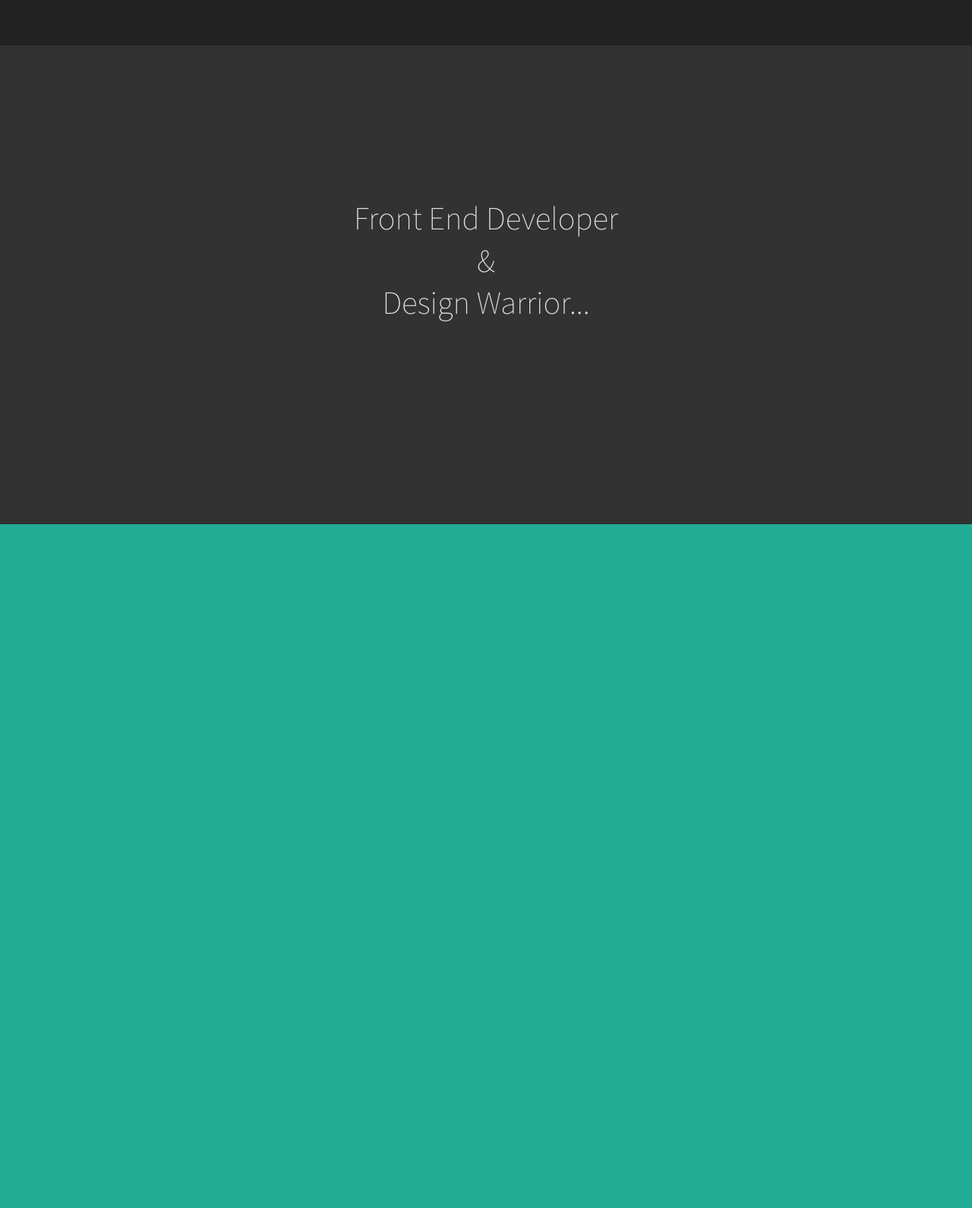
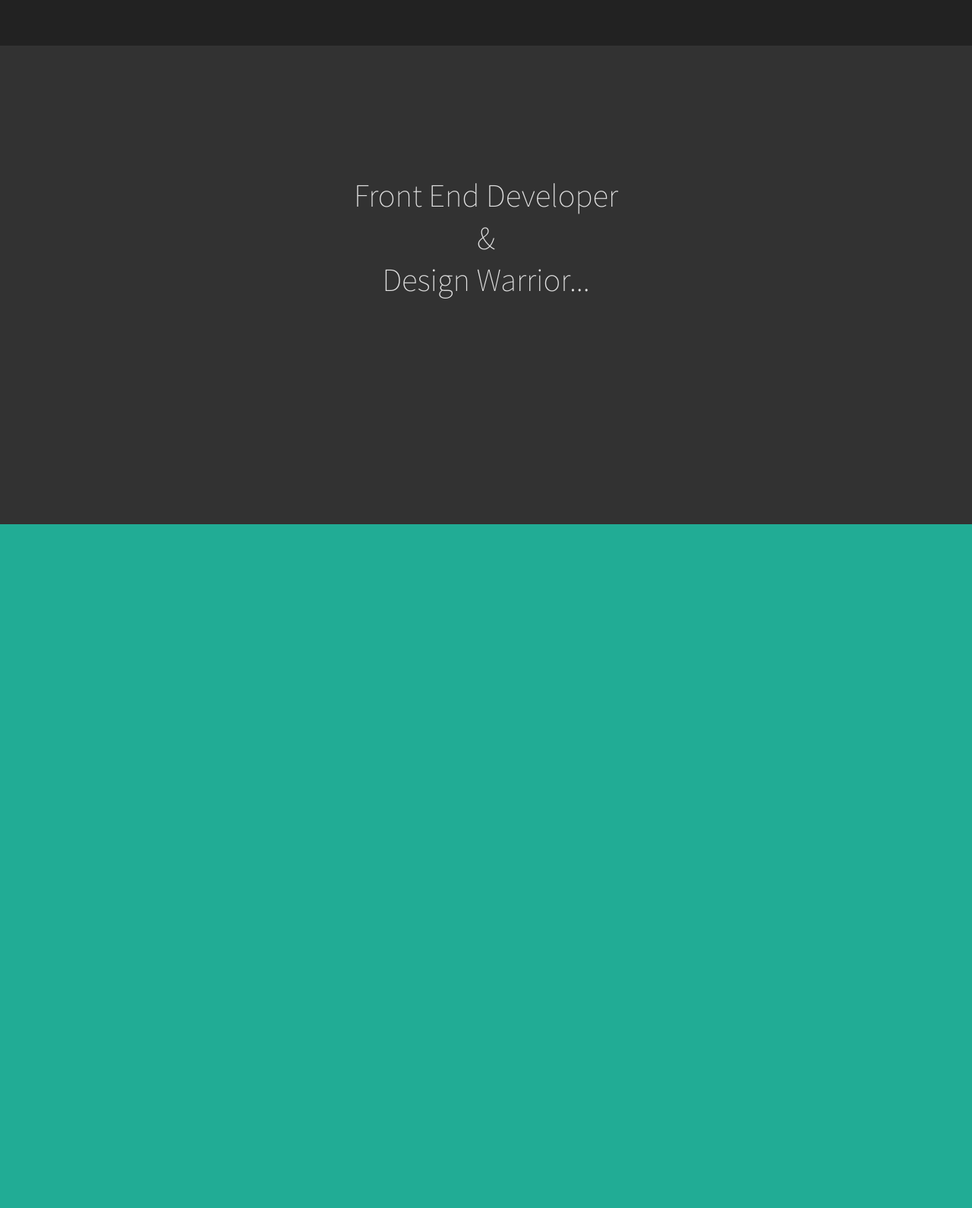
Before and after one commit to jgollner/codegrind, a Jekyll site: the page built from index.html, in a window 1280 px wide. Shown: the whole page at 76% size. Built offline with Jekyll 4.4.1, drawn with Linux system fonts in a browser that asks for light colours; Markdown is read by kramdown in place of the engine named in the settings.

Commit message:
additions

```diff
--- a/css/general.css
+++ b/css/general.css
@@ -45,7 +45,7 @@ h2 {
 	font-size: 32pt;
 	text-align: center;
 	line-height: 1.3em;
-	padding-top: 200px;
+	padding-top: 170px;
 }
 
 #section3 {
```
